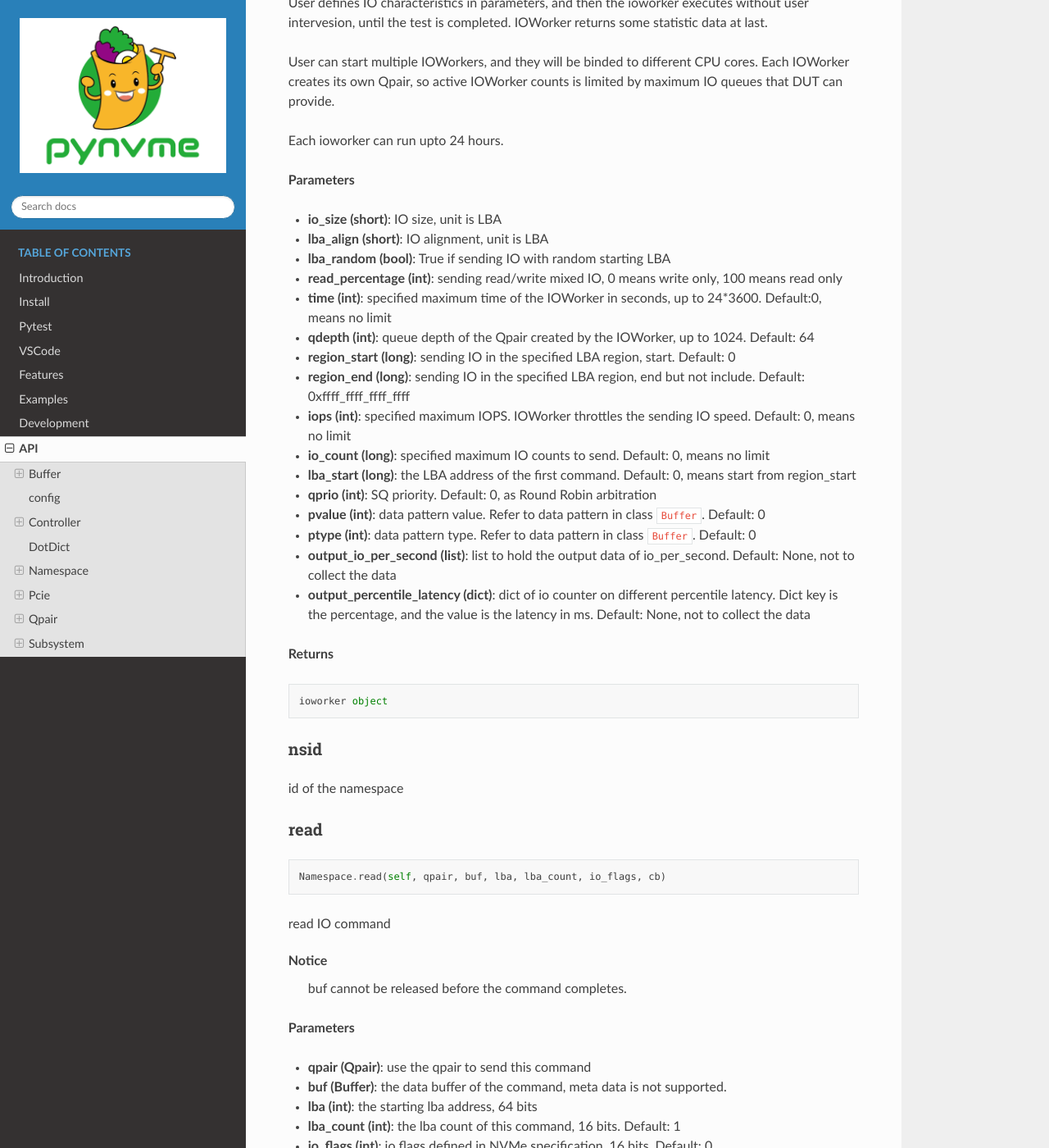
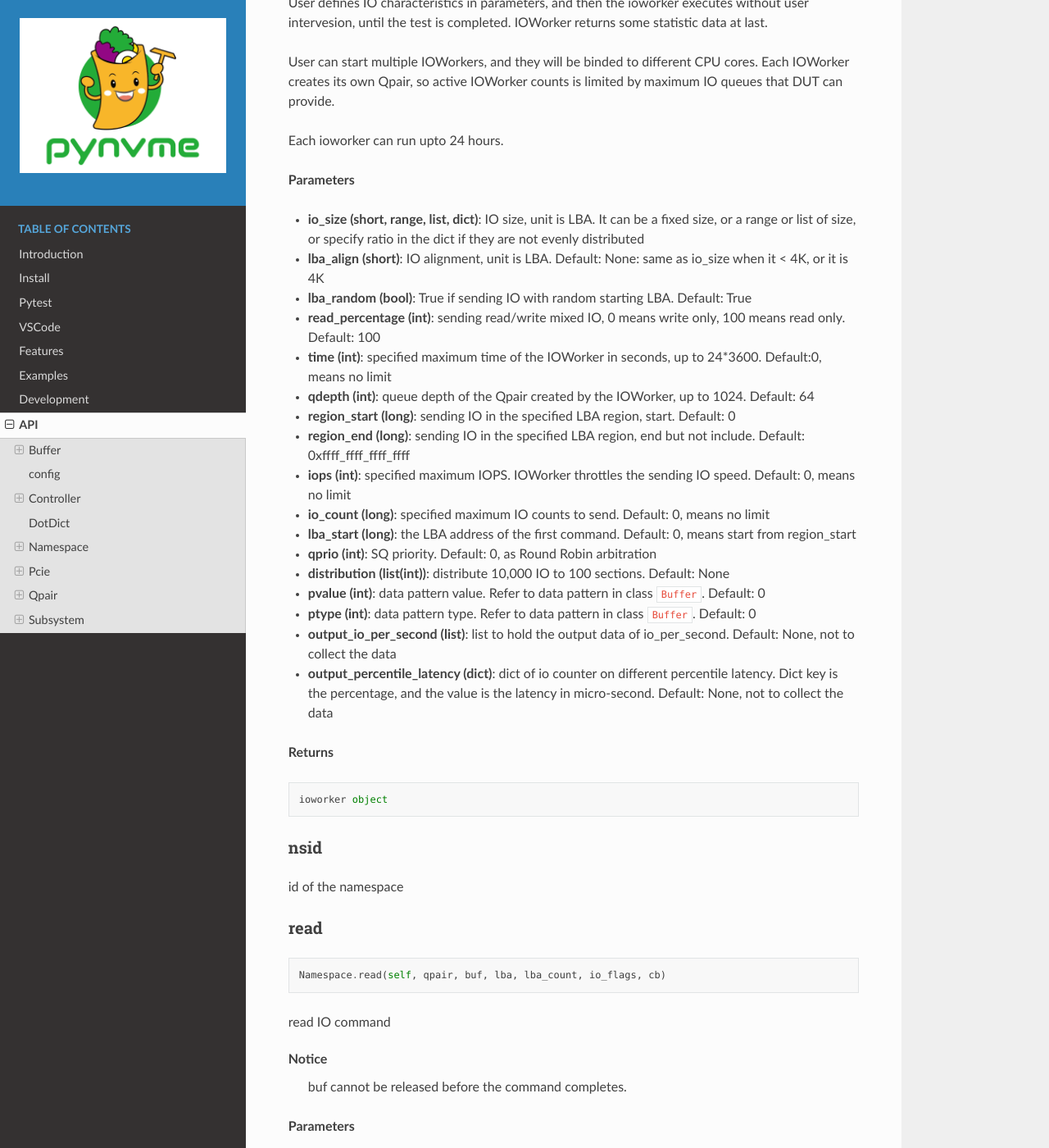
Before and after one commit to pynvme/pynvme, a Sphinx documentation site: the page built from doc/api.rst, in a window 1280 px wide and 1400 px high, scrolled down 17125 px. Shown: the whole window at 82% size. Built offline with Sphinx 7.4.7 and the Read the Docs theme 2.0.0, drawn with Linux system fonts in a browser that asks for light colours; some of the changed text lies outside the part shown.

Commit message:
doc: update ioworker io_size

```diff
--- a/doc/api.rst
+++ b/doc/api.rst
@@ -21,14 +21,14 @@ Buffer allocates memory in DPDK, so we can get its physical address for DMA. Dat
 
 **data patterns**
 
-.. code-block:: markdown
+.. code-block:: md
 
-       |ptype    | pvalue                                     |
-       |---------|--------------------------------------------|
-       |0        | 0 for all-zero data, 1 for all-one data    |
-       |32       | 32-bit value of the repeated data pattern  |
-       |0xbeef   | random data compression percentage rate    |
-       |others   | not supported                              |
+       |ptype    | pvalue                                                     |
+       |---------|------------------------------------------------------------|
+       |0        | 0 for all-zero data, 1 for all-one data                    |
+       |32       | 32-bit value of the repeated data pattern                  |
+       |0xbeef   | random data compressed rate (0: all 0; 100: fully random)  |
+       |others   | not supported                                              |
 
 **Examples**
 
@@ -857,7 +857,7 @@ ioworker
 
 .. code-block:: python
 
-   Namespace.ioworker(self, io_size, lba_align, lba_random, read_percentage, time, qdepth, region_start, region_end, iops, io_count, lba_start, qprio, pvalue, ptype, output_io_per_second, output_percentile_latency)
+   Namespace.ioworker(self, io_size, lba_align, lba_random, read_percentage, time, qdepth, region_start, region_end, iops, io_count, lba_start, qprio, distribution, pvalue, ptype, output_io_per_second, output_percentile_latency)
 
 workers sending different read/write IO on different CPU cores.
 
@@ -874,10 +874,10 @@ Each ioworker can run upto 24 hours.
 **Parameters**
 
 
-* **io_size (short)**\ : IO size, unit is LBA
-* **lba_align (short)**\ : IO alignment, unit is LBA
-* **lba_random (bool)**\ : True if sending IO with random starting LBA
-* **read_percentage (int)**\ : sending read/write mixed IO, 0 means write only, 100 means read only
+* **io_size (short, range, list, dict)**\ : IO size, unit is LBA. It can be a fixed size, or a range or list of size, or specify ratio in the dict if they are not evenly distributed
+* **lba_align (short)**\ : IO alignment, unit is LBA. Default: None: same as io_size when it < 4K, or it is 4K
+* **lba_random (bool)**\ : True if sending IO with random starting LBA. Default: True
+* **read_percentage (int)**\ : sending read/write mixed IO, 0 means write only, 100 means read only. Default: 100
 * **time (int)**\ : specified maximum time of the IOWorker in seconds, up to 24*3600. Default:0, means no limit
 * **qdepth (int)**\ : queue depth of the Qpair created by the IOWorker, up to 1024. Default: 64
 * **region_start (long)**\ : sending IO in the specified LBA region, start. Default: 0
@@ -886,10 +886,11 @@ Each ioworker can run upto 24 hours.
 * **io_count (long)**\ : specified maximum IO counts to send. Default: 0, means no limit
 * **lba_start (long)**\ : the LBA address of the first command. Default: 0, means start from region_start
 * **qprio (int)**\ : SQ priority. Default: 0, as Round Robin arbitration
+* **distribution (list(int))**\ : distribute 10,000 IO to 100 sections. Default: None
 * **pvalue (int)**\ : data pattern value. Refer to data pattern in class ``Buffer``. Default: 0
 * **ptype (int)**\ : data pattern type. Refer to data pattern in class ``Buffer``. Default: 0
 * **output_io_per_second (list)**\ : list to hold the output data of io_per_second. Default: None, not to collect the data
-* **output_percentile_latency (dict)**\ : dict of io counter on different percentile latency. Dict key is the percentage, and the value is the latency in ms. Default: None, not to collect the data
+* **output_percentile_latency (dict)**\ : dict of io counter on different percentile latency. Dict key is the percentage, and the value is the latency in micro-second. Default: None, not to collect the data
 
 **Returns**
 
```
Also changed, not shown: doc/features.rst (+6 -6 lines), doc/_templates/searchbox.html (added), 1 other file.
